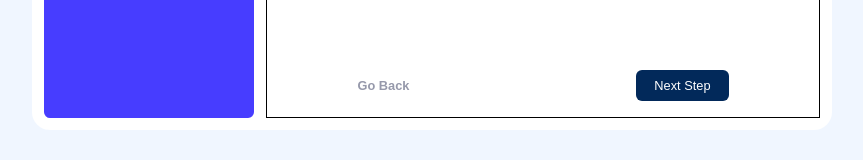
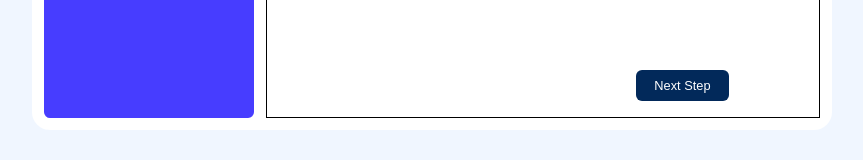
Before and after one commit to eha49/multistep-form, a React (Vite) app: page / in a window 1280 px wide. Shown: the part 370-530 px from the top of the page, without its empty margins (208-1071 px from the left). Built offline with nearby package versions, Linux system fonts and the light colour scheme.

Commit message:
minor changes

```diff
--- a/src/components/PersonalInfoForm/PersonalInfoForm.jsx
+++ b/src/components/PersonalInfoForm/PersonalInfoForm.jsx
@@ -60,7 +60,6 @@ function PersonalInfoForm({ item }) {
         />
       </InputWrapper>
       <ButtonWrapper>
-        <LinkButton data-back={item.id}>Go Back</LinkButton>
         <Button data-next={item.id}>Next Step</Button>
       </ButtonWrapper>
     </Form>
```
